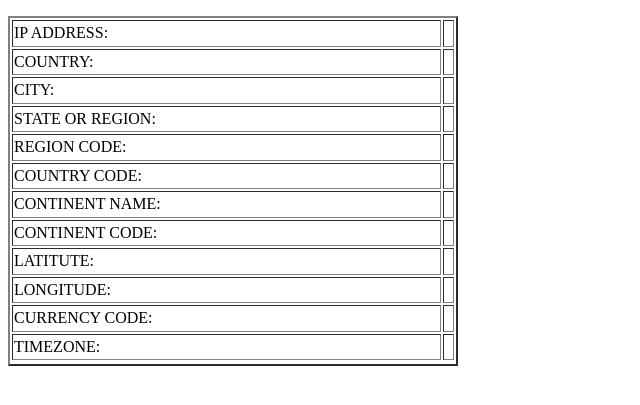
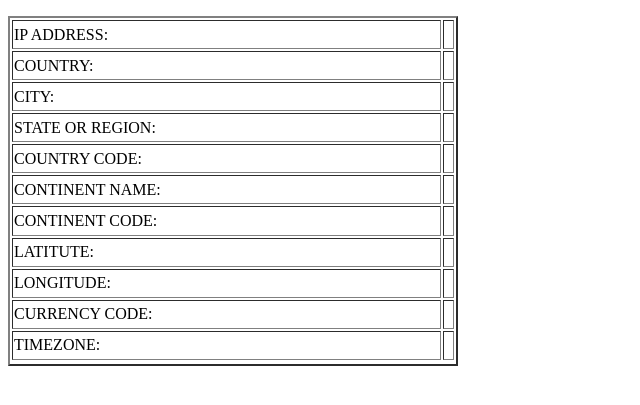
Before and after one commit to tuytuy4f/getipinfo, a PHP site: page / in a window 1280 px wide. Shown: the top 405 px of the page, without its empty margins (0-640 px from the left). Run offline with PHP 8.4, Linux system fonts and the light colour scheme; data that the repository does not hold is empty.

Commit message:
Update getipinfo.php

```diff
--- a/getipinfo.php
+++ b/getipinfo.php
@@ -51,8 +51,6 @@ echo "</td></tr><tr><td>CITY:</td><td>";
 echo $getInfo->geoplugin_city;
 echo "</td></tr><tr><td>STATE OR REGION:</td><td>";
 echo $getInfo->geoplugin_region;
-echo "</td></tr><tr><td>REGION CODE:</td><td>";
-echo $getInfo->geoplugin_regionCode;
 echo "</td></tr><tr><td>COUNTRY CODE:</td><td>";
 echo $getInfo->geoplugin_countryCode;
 echo "</td></tr><tr><td>CONTINENT NAME:</td><td>";
```
